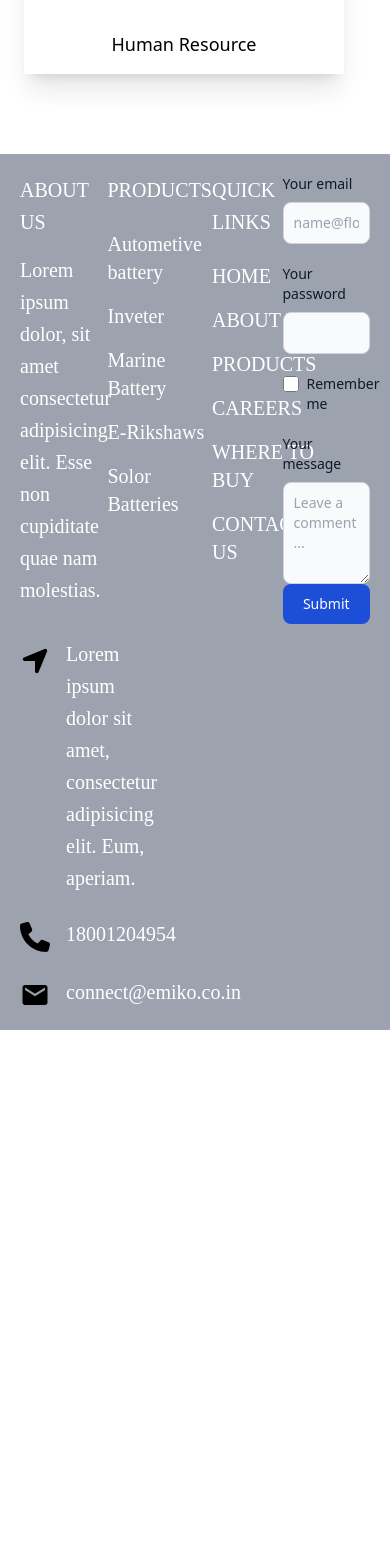
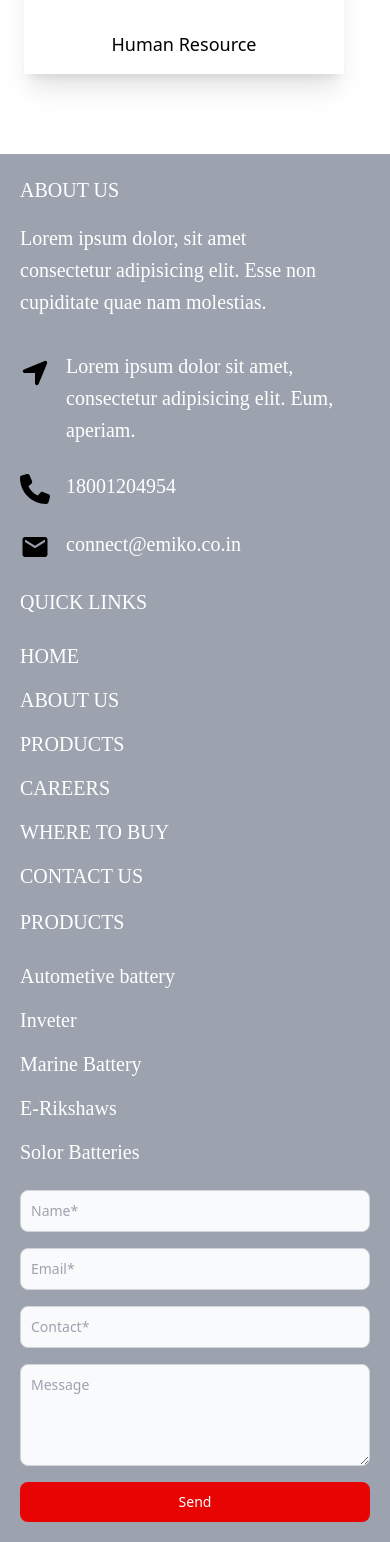
Before and after one commit to rohit-rambade/Emiko, a React (Vite) app: page /carrers in a window 390 px wide. Shown: the part 2531-4073 px from the top of the page. Before the commit the page ends 3561 px from the top, so only its background shows below. Built offline with nearby package versions, Linux system fonts and the light colour scheme; a web font is replaced by a local one.

Commit message:
footer responsive

```diff
--- a/src/components/common/Footer.jsx
+++ b/src/components/common/Footer.jsx
@@ -6,21 +6,26 @@ const Footer = () => {
   return (
     <footer className="bg-gray-400 text-white p-5">
       <div className="">
-        <div className="flex">
-          <div className="w-1/4">
+        <div className="flex flex-col md:flex-row gap-y-6">
+          <div className="md:w-1/4">
             <div className="">
               <p className=" uppercase ">About Us</p>
             </div>
+            <div className="flex flex-col">
               <p className="mt-4 max-w-xs">
-              Lorem ipsum dolor, sit amet consectetur adipisicing elit. Esse non
-              cupiditate quae nam molestias.
+                Lorem ipsum dolor, sit amet consectetur adipisicing elit. Esse
+                non cupiditate quae nam molestias.
               </p>
 
               <ul className="mt-8 flex gap-6 flex-col">
                 <li>
                   <div className="flex   gap-x-4">
                     <div>
-                    <FaLocationArrow size={30} color="black" className="mt-2" />
+                      <FaLocationArrow
+                        size={30}
+                        color="black"
+                        className="mt-2"
+                      />
                     </div>
                     <p>
                       Lorem ipsum dolor sit amet, consectetur adipisicing elit.
@@ -46,54 +51,9 @@ const Footer = () => {
                 </li>
               </ul>
             </div>
+          </div>
 
-          <div className="w-1/2 flex justify-around">
-            <div className="">
-              <p className="text-white uppercase">Products</p>
-
-              <ul className="mt-6 space-y-4 text-xl ">
-                <li>
-                  <a
-                    href="#"
-                    className="text-white transition hover:opacity-75"
-                  >
-                    Autometive battery
-                  </a>
-                </li>
-                <li>
-                  <a
-                    href="#"
-                    className="text-white transition hover:opacity-75"
-                  >
-                    Inveter
-                  </a>
-                </li>
-                <li>
-                  <a
-                    href="#"
-                    className="text-white transition hover:opacity-75"
-                  >
-                    Marine Battery
-                  </a>
-                </li>
-                <li>
-                  <a
-                    href="#"
-                    className="text-white transition hover:opacity-75"
-                  >
-                    E-Rikshaws
-                  </a>
-                </li>
-                <li>
-                  <a
-                    href="#"
-                    className="text-white transition hover:opacity-75"
-                  >
-                    Solor Batteries
-                  </a>
-                </li>
-              </ul>
-            </div>
+          <div className="md:w-1/2 flex flex-col md:flex-row gap-y-4 justify-around">
             <div className="flex ">
               <div>
                 <p className="text-white uppercase">Quick Links</p>
@@ -150,74 +110,86 @@ const Footer = () => {
                 </ul>
               </div>
             </div>
+            <div className="">
+              <p className="text-white uppercase">Products</p>
+
+              <ul className="mt-6 space-y-4 text-xl ">
+                <li>
+                  <a
+                    href="#"
+                    className="text-white transition hover:opacity-75"
+                  >
+                    Autometive battery
+                  </a>
+                </li>
+                <li>
+                  <a
+                    href="#"
+                    className="text-white transition hover:opacity-75"
+                  >
+                    Inveter
+                  </a>
+                </li>
+                <li>
+                  <a
+                    href="#"
+                    className="text-white transition hover:opacity-75"
+                  >
+                    Marine Battery
+                  </a>
+                </li>
+                <li>
+                  <a
+                    href="#"
+                    className="text-white transition hover:opacity-75"
+                  >
+                    E-Rikshaws
+                  </a>
+                </li>
+                <li>
+                  <a
+                    href="#"
+                    className="text-white transition hover:opacity-75"
+                  >
+                    Solor Batteries
+                  </a>
+                </li>
+              </ul>
             </div>
-          <div className="w-1/4">
-            <form className="">
-              <div className="mb-5">
-                <label
-                  for="email"
-                  className="block mb-2 text-sm font-medium text-gray-900 dark:text-white"
-                >
-                  Your email
-                </label>
+          </div>
+          <div className="md:w-1/4">
+            <form className="flex flex-col gap-y-4">
+              <input
+                type="text"
+                className="bg-gray-50 border border-gray-300 text-gray-900 text-sm rounded-lg focus:ring-blue-500 focus:border-blue-500 block w-full p-2.5      "
+                placeholder="Name*"
+                required
+              />
               <input
                 type="email"
-                  id="email"
-                  className="bg-gray-50 border border-gray-300 text-gray-900 text-sm rounded-lg focus:ring-blue-500 focus:border-blue-500 block w-full p-2.5 dark:bg-gray-700 dark:border-gray-600 dark:placeholder-gray-400 dark:text-white dark:focus:ring-blue-500 dark:focus:border-blue-500"
-                  placeholder="name@flowbite.com"
+                className="bg-gray-50 border border-gray-300 text-gray-900 text-sm rounded-lg focus:ring-blue-500 focus:border-blue-500 block w-full p-2.5      "
+                placeholder="Email*"
                 required
               />
-              </div>
-              <div className="mb-5">
-                <label
-                  for="password"
-                  className="block mb-2 text-sm font-medium text-gray-900 dark:text-white"
-                >
-                  Your password
-                </label>
               <input
-                  type="password"
-                  id="password"
-                  className="bg-gray-50 border border-gray-300 text-gray-900 text-sm rounded-lg focus:ring-blue-500 focus:border-blue-500 block w-full p-2.5 dark:bg-gray-700 dark:border-gray-600 dark:placeholder-gray-400 dark:text-white dark:focus:ring-blue-500 dark:focus:border-blue-500"
+                type="text"
+                id="contactno"
+                placeholder="Contact*"
+                className="bg-gray-50 border border-gray-300 text-gray-900 text-sm rounded-lg focus:ring-blue-500 focus:border-blue-500 block w-full p-2.5      "
                 required
               />
-              </div>
-              <div className="flex items-start mb-5">
-                <div className="flex items-center h-5">
-                  <input
-                    id="remember"
-                    type="checkbox"
-                    value=""
-                    className="w-4 h-4 border border-gray-300 rounded bg-gray-50 focus:ring-3 focus:ring-blue-300 dark:bg-gray-700 dark:border-gray-600 dark:focus:ring-blue-600 dark:ring-offset-gray-800 dark:focus:ring-offset-gray-800"
-                    required
-                  />
-                </div>
-                <label
-                  for="remember"
-                  className="ms-2 text-sm font-medium text-gray-900 dark:text-gray-300"
-                >
-                  Remember me
-                </label>
-              </div>
-              <div>
-                <label
-                  for="message"
-                  className="block mb-2 text-sm font-medium text-gray-900 dark:text-white"
-                >
-                  Your message
-                </label>
               <textarea
                 id="message"
                 rows="4"
-                  className="block p-2.5 w-full text-sm text-gray-900 bg-gray-50 rounded-lg border border-gray-300 focus:ring-blue-500 focus:border-blue-500 dark:bg-gray-700 dark:border-gray-600 dark:placeholder-gray-400 dark:text-white dark:focus:ring-blue-500 dark:focus:border-blue-500"
-                  placeholder="Leave a comment..."
+                className="block p-2.5 w-full text-sm text-gray-900 bg-gray-50 rounded-lg border border-gray-300 focus:ring-blue-500 focus:border-blue-500      "
+                placeholder="Message"
               ></textarea>
-              </div>
+
               <button
                 type="submit"
-                className="text-white bg-blue-700 hover:bg-blue-800 focus:ring-4 focus:outline-none focus:ring-blue-300 font-medium rounded-lg text-sm w-full sm:w-auto px-5 py-2.5 text-center dark:bg-blue-600 dark:hover:bg-blue-700 dark:focus:ring-blue-800"
+                className="text-white bg-primary hover:bg-red-400 focus:ring-4 focus:outline-none focus:ring-blue-300 font-medium rounded-lg text-sm w-full sm:w-auto px-5 py-2.5 text-center "
               >
-                Submit
+                Send
               </button>
             </form>
           </div>
--- a/src/index.css
+++ b/src/index.css
@@ -1,37 +1,35 @@
-@import url('https://fonts.googleapis.com/css2?family=Poppins:wght@400;600;800&display=swap');
-@import url('https://fonts.googleapis.com/css2?family=Kameron:wght@400..700&display=swap');
-@import url('https://fonts.googleapis.com/css2?family=Arimo:ital,wght@0,400..700;1,400..700&family=Kameron:wght@400..700&display=swap');
+@import url("https://fonts.googleapis.com/css2?family=Poppins:wght@400;600;800&display=swap");
+@import url("https://fonts.googleapis.com/css2?family=Kameron:wght@400..700&display=swap");
+@import url("https://fonts.googleapis.com/css2?family=Arimo:ital,wght@0,400..700;1,400..700&family=Kameron:wght@400..700&display=swap");
 
 /* global.css */
 @tailwind base;
 @tailwind components;
 @tailwind utilities;
 
-
 h1 {
   font-size: 2.25rem; /* Equivalent to text-4xl in Tailwind CSS & main heading for homepage */
-    font-family: 'Arimo', sans-serif;
+  font-family: "Poppins", sans-serif;
   font-style: italic;
-    color: #E90404;
+  color: #e90404;
   font-weight: bold;
 }
 
-  h2{
-    font-size: 2.25rem;     /*Main Heading for pages other than homepage */
-    font-family: 'Kameron', serif;
+h2 {
+  font-size: 2.25rem; /*Main Heading for pages other than homepage */
+  font-family: "Kameron", serif;
   font-weight: 700;
-    color: #E90404;
+  color: #e90404;
 }
 
 p {
-    font-family: 'Kameron', serif;   /*all the paragraph over all the pages*/
+  font-family: "Kameron", serif; /*all the paragraph over all the pages*/
   font-size: 1.25rem;
   line-height: 2rem;
 }
 
-
-  ul{
-    font-family: 'Kameron', serif;
+ul {
+  font-family: "Kameron", serif;
   font-size: 1.125rem;
   font-weight: 400;
 }
--- a/src/pages/Careers.jsx
+++ b/src/pages/Careers.jsx
@@ -35,9 +35,9 @@ const Careers = () => {
             <div className="grid gap-8 mt-8 sm:grid-cols-2 lg:grid-cols-3 xl:grid-cols-3 py-4">
               {departments.map((department) => {
                 return (
-                  <div className="flex flex-col justify-center content-center w-full max-w-xs text-center bg-white shadow-xl gap-y-4">
+                  <div className="flex flex-col justify-center content-center w-full max-w-xs text-center bg-white shadow-xl gap-y-4 transition-all duration-700 hover:scale-110 cursor-pointer">
                     <img
-                      className=" object-cover object-center w-full  px-20 bg-white"
+                      className=" object-cover object-center w-full  px-20 bg-white "
                       src={department.imageURL}
                       alt="avatar"
                     />
```
Lines whose indentation alone changed are shown as unchanged.
